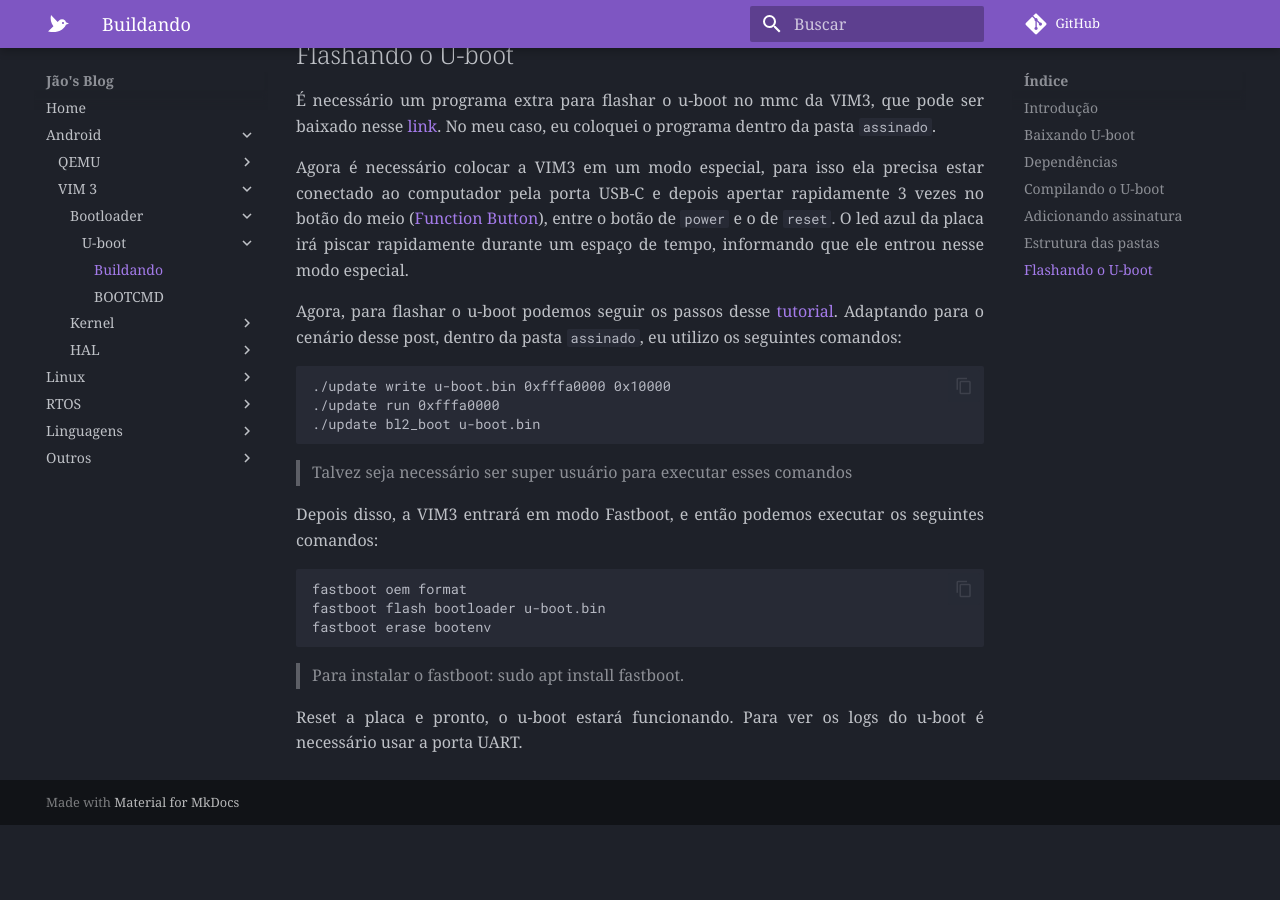
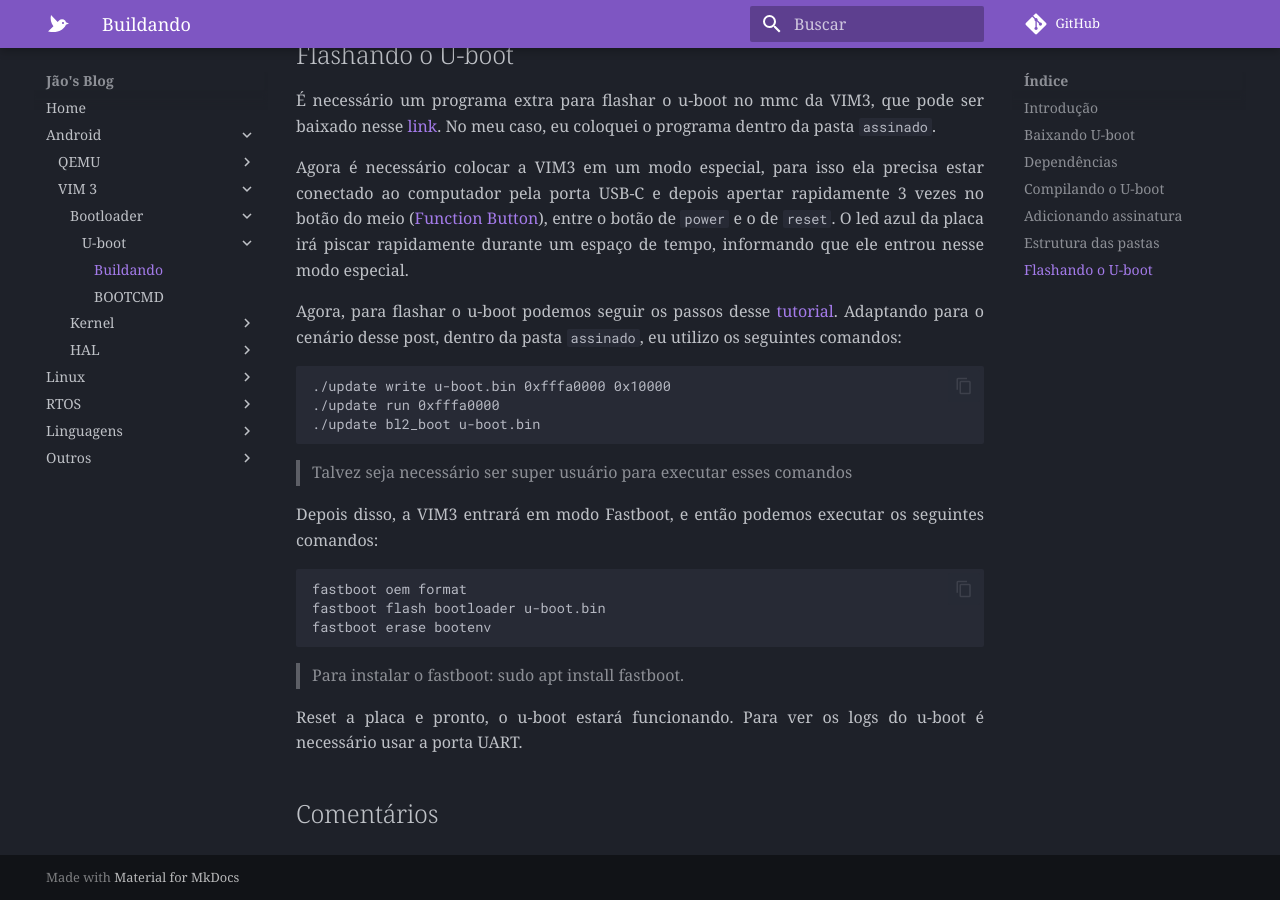
Before and after one commit to joaodanil0/joaodanil0.github.io, an MkDocs documentation site: the page built from docs/android/boards/vim3/bootloader/u-boot.md, in a window 1280 px wide and 900 px high, scrolled down 2654 px. Built offline with MkDocs 1.6.1 and Material for MkDocs 9.7.7, drawn with Linux system fonts in a browser that asks for light colours; comment, search, counter and statistics services are not loaded; before the commit the page ends 3479 px from its top, so only the background shows below that.

Commit message:
Fixing comment script

```diff
--- a/overrides/partials/comments.html
+++ b/overrides/partials/comments.html
@@ -1,4 +1,7 @@
-<script src="https://giscus.app/client.js"
+{% if not page.meta.disableComments %}
+  <h2 id="__comments">{{ lang.t("meta.comments") }}</h2>
+  <!-- Insert generated snippet here -->
+  <script src="https://giscus.app/client.js"
         data-repo="joaodanil0/joaodanil0.github.io"
         data-repo-id="R_kgDOHOEL1g"
         data-category="General"
@@ -10,7 +13,43 @@
         data-input-position="bottom"
         data-theme="dark"
         data-lang="pt"
-        data-loading="lazy"
         crossorigin="anonymous"
         async>
 </script>
+
+  <!-- Synchronize Giscus theme with palette -->
+  <script>
+    var giscus = document.querySelector("script[src*=giscus]")
+
+    // Set palette on initial load
+    var palette = __md_get("__palette")
+    if (palette && typeof palette.color === "object") {
+      var theme = palette.color.scheme === "slate"
+        ? "transparent_dark"
+        : "light"
+
+      // Instruct Giscus to set theme
+      giscus.setAttribute("data-theme", theme)
+    }
+
+    // Register event handlers after documented loaded
+    document.addEventListener("DOMContentLoaded", function() {
+      var ref = document.querySelector("[data-md-component=palette]")
+      ref.addEventListener("change", function() {
+        var palette = __md_get("__palette")
+        if (palette && typeof palette.color === "object") {
+          var theme = palette.color.scheme === "slate"
+            ? "transparent_dark"
+            : "light"
+
+          // Instruct Giscus to change theme
+          var frame = document.querySelector(".giscus-frame")
+          frame.contentWindow.postMessage(
+            { giscus: { setConfig: { theme } } },
+            "https://giscus.app"
+          )
+        }
+      })
+    })
+  </script>
+{% endif %}
```
Also changed, not shown: docs/index.md (+3 -0 lines).
